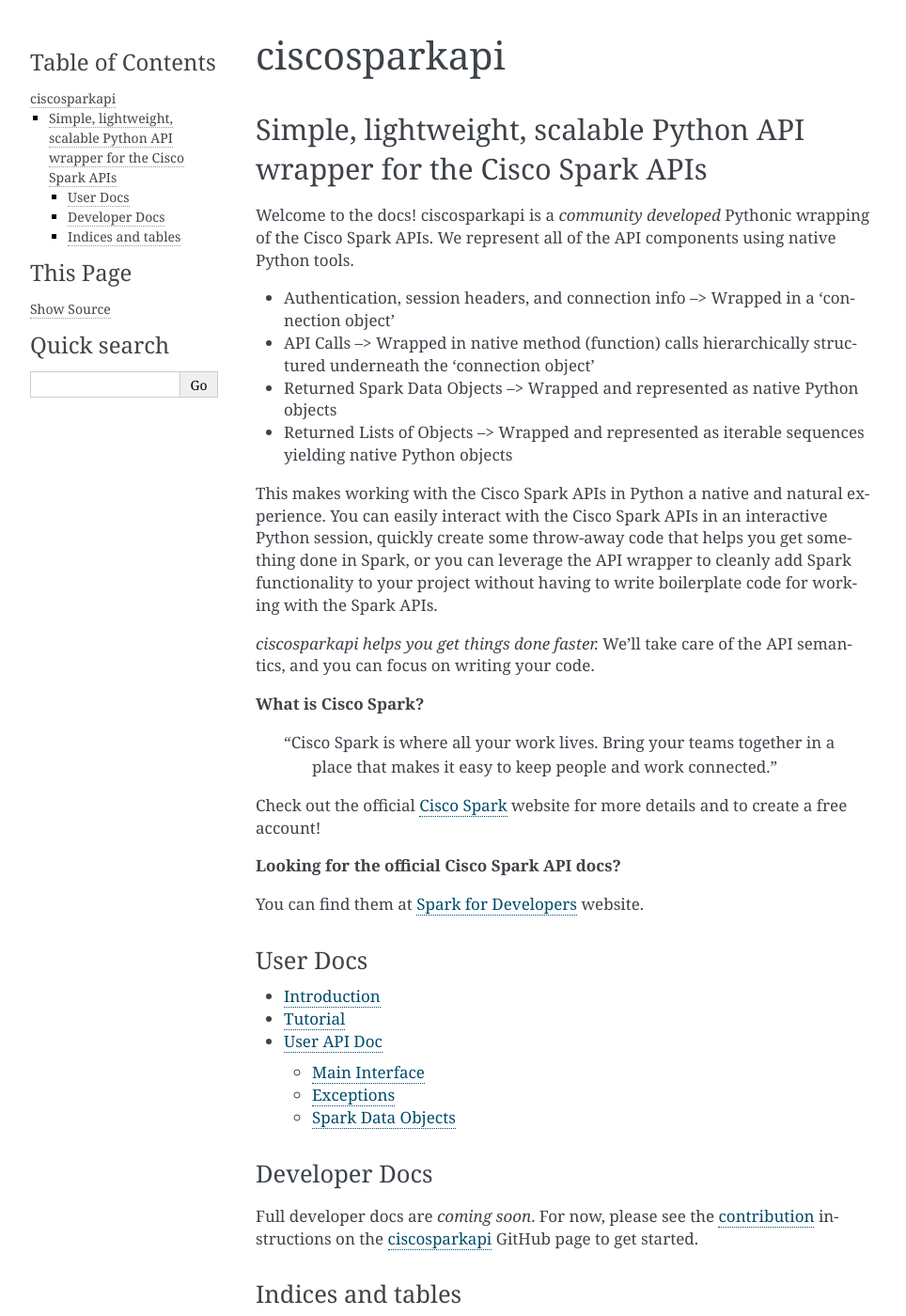
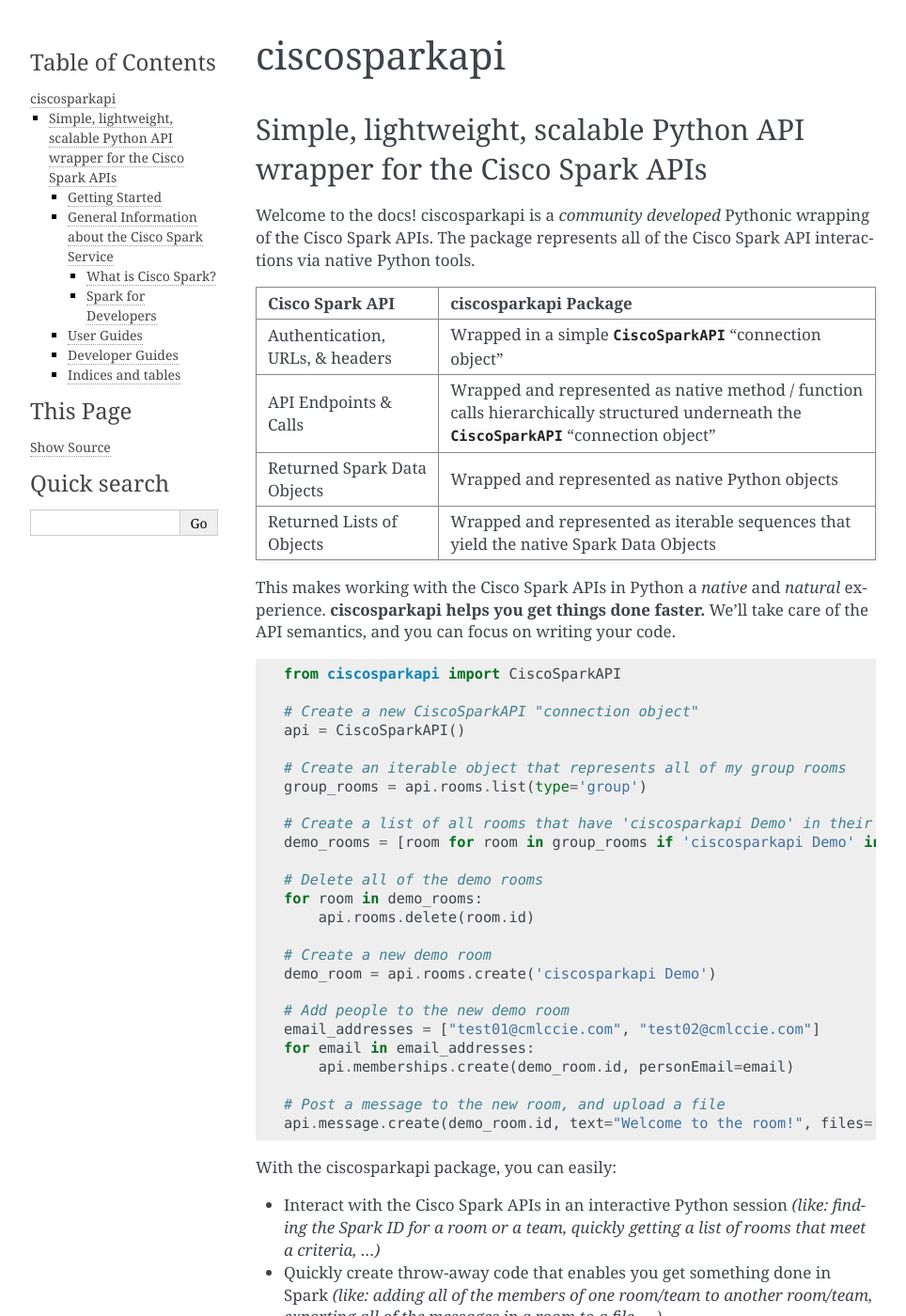
Before and after one commit to WebexCommunity/WebexPythonSDK, a Sphinx documentation site: the page built from docs/index.rst, in a window 1280 px wide and 1400 px high. Shown: the whole window at 94% size, without its empty margins (148-1112 px from the left). Built offline with Sphinx 7.4.7, drawn with Linux system fonts in a browser that asks for light colours; some of the changed text lies outside the part shown.

Commit message:
Docs - Update index.rst

```diff
--- a/docs/index.rst
+++ b/docs/index.rst
@@ -7,43 +7,108 @@
 -------------------------------------------------------------------------
 
 Welcome to the docs!  ciscosparkapi is a *community developed* Pythonic
-wrapping of the Cisco Spark APIs.  We represent all of the API components using
-native Python tools.
+wrapping of the Cisco Spark APIs.  The package represents all of the Cisco
+Spark API interactions via native Python tools.
 
-* Authentication, session headers, and connection info --> Wrapped in a
-  'connection object'
-* API Calls --> Wrapped in native method (function) calls hierarchically
-  structured underneath the 'connection object'
-* Returned Spark Data Objects --> Wrapped and represented as native Python
-  objects
-* Returned Lists of Objects --> Wrapped and represented as iterable sequences
-  yielding native Python objects
+===============================  ==============================================
+Cisco Spark API                  ciscosparkapi Package
+===============================  ==============================================
+Authentication, URLs, & headers  Wrapped in a simple :class:`CiscoSparkAPI`
+                                 "connection object"
+-------------------------------  ----------------------------------------------
+API Endpoints & Calls            Wrapped and represented as native method /
+                                 function calls hierarchically structured
+                                 underneath the :class:`CiscoSparkAPI`
+                                 "connection object"
+-------------------------------  ----------------------------------------------
+Returned Spark Data Objects      Wrapped and represented as native Python
+                                 objects
+-------------------------------  ----------------------------------------------
+Returned Lists of Objects        Wrapped and represented as iterable sequences
+                                 that yield the native Spark Data Objects
+===============================  ==============================================
 
-This makes working with the Cisco Spark APIs in Python a native and natural
-experience.  You can easily interact with the Cisco Spark APIs in an
-interactive Python session, quickly create some throw-away code that helps you
-get something done in Spark, or you can leverage the API wrapper to cleanly add
-Spark functionality to your project without having to write boilerplate code
-for working with the Spark APIs.
+This makes working with the Cisco Spark APIs in Python a *native* and *natural*
+experience.  **ciscosparkapi helps you get things done faster.**  We'll take
+care of the API semantics, and you can focus on writing your code.
 
-*ciscosparkapi helps you get things done faster.*  We'll take care of the API
-semantics, and you can focus on writing your code.
+.. code-block:: python
 
-**What is Cisco Spark?**
+    from ciscosparkapi import CiscoSparkAPI
+
+    # Create a new CiscoSparkAPI "connection object"
+    api = CiscoSparkAPI()
+
+    # Create an iterable object that represents all of my group rooms
+    group_rooms = api.rooms.list(type='group')
+
+    # Create a list of all rooms that have 'ciscosparkapi Demo' in their title
+    demo_rooms = [room for room in group_rooms if 'ciscosparkapi Demo' in room.title]
+
+    # Delete all of the demo rooms
+    for room in demo_rooms:
+        api.rooms.delete(room.id)
+
+    # Create a new demo room
+    demo_room = api.rooms.create('ciscosparkapi Demo')
+
+    # Add people to the new demo room
+    email_addresses = ["test01@cmlccie.com", "test02@cmlccie.com"]
+    for email in email_addresses:
+        api.memberships.create(demo_room.id, personEmail=email)
+
+    # Post a message to the new room, and upload a file
+    api.message.create(demo_room.id, text="Welcome to the room!", files=["welcome.jpg"])
+
+With the ciscosparkapi package, you can easily:
+
+* Interact with the Cisco Spark APIs in an interactive Python session *(like:
+  finding the Spark ID for a room or a team, quickly getting a list of rooms
+  that meet a criteria, ...)*
+
+* Quickly create throw-away code that enables you get something done in Spark
+  *(like: adding all of the members of one room/team to another room/team,
+  exporting all of the messages in a room to a file, ...)*
+
+* Leverage the API wrapper to cleanly add Spark functionality to your project
+  without having to write the boilerplate code for working with the Spark APIs
+
+
+Getting Started
+===============
+
+Install the ciscosparkapi package using ``pip``, and then check out the :ref:`Tutorial` page
+to get started.
+
+**Installation via PIP**
+
+.. code-block:: bash
+
+    $ pip install ciscosparkapi
+
+
+General Information about the Cisco Spark Service
+=================================================
+
+What is Cisco Spark?
+--------------------
 
     "Cisco Spark is where all your work lives.  Bring your teams together in a
      place that makes it easy to keep people and work connected."
 
-Check out the official `Cisco Spark`_ website for more details and to create a
-free account!
+Check out the official `Cisco Spark`_ website for more information and to
+create a free account!
 
-**Looking for the official Cisco Spark API docs?**
+Spark for Developers
+--------------------
 
-You can find them at `Spark for Developers`_ website.
+Leveraging the Cisco Spark APIs and developing on top of the Cisco Spark cloud
+is easy.  Signup for a `free account`_ and then head over to the
+`Spark for Developers`_ website.
 
 
-User Docs
-=========
+User Guides
+===========
 
 .. toctree::
     :maxdepth: 2
@@ -53,10 +118,10 @@
     user/api
 
 
-Developer Docs
-==============
+Developer Guides
+================
 
-Full developer docs are *coming soon*.  For now, please see the contribution_
+Developer docs are *coming soon*.  For now, please see the contribution_
 instructions on the ciscosparkapi_ GitHub page to get started.
 
 
@@ -70,7 +135,7 @@
 
 *Copyright (c) 2016 Cisco Systems, Inc.*
 
-
+.. _free account: `Cisco Spark`
 .. _Cisco Spark: https://www.ciscospark.com/
 .. _Spark for Developers: https://developer.ciscospark.com/
 .. _contribution: https://github.com/CiscoDevNet/ciscosparkapi#contribution
--- a/docs/user/intro.rst
+++ b/docs/user/intro.rst
@@ -1,3 +1,5 @@
+.. _Introduction:
+
 ============
 Introduction
 ============
--- a/docs/user/tutorial.rst
+++ b/docs/user/tutorial.rst
@@ -1,3 +1,5 @@
+.. _Tutorial:
+
 ========
 Tutorial
 ========
```
